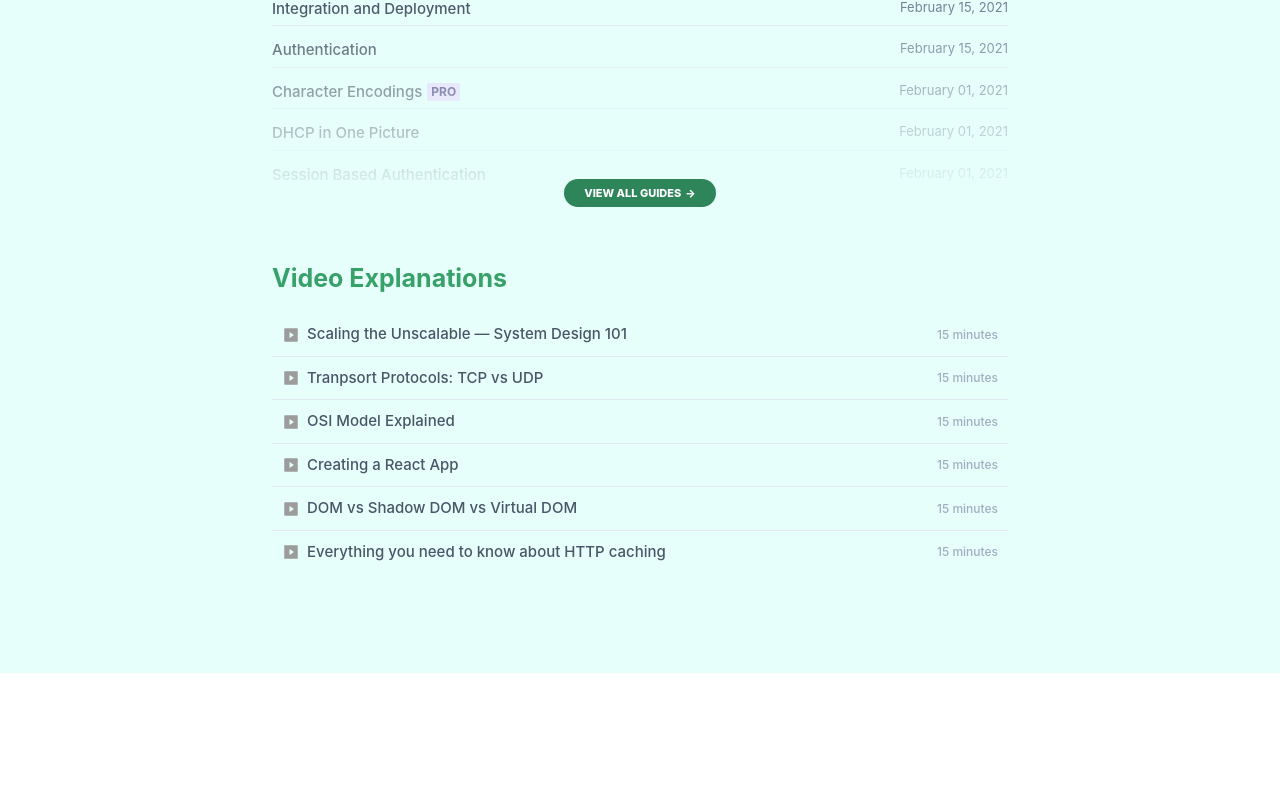
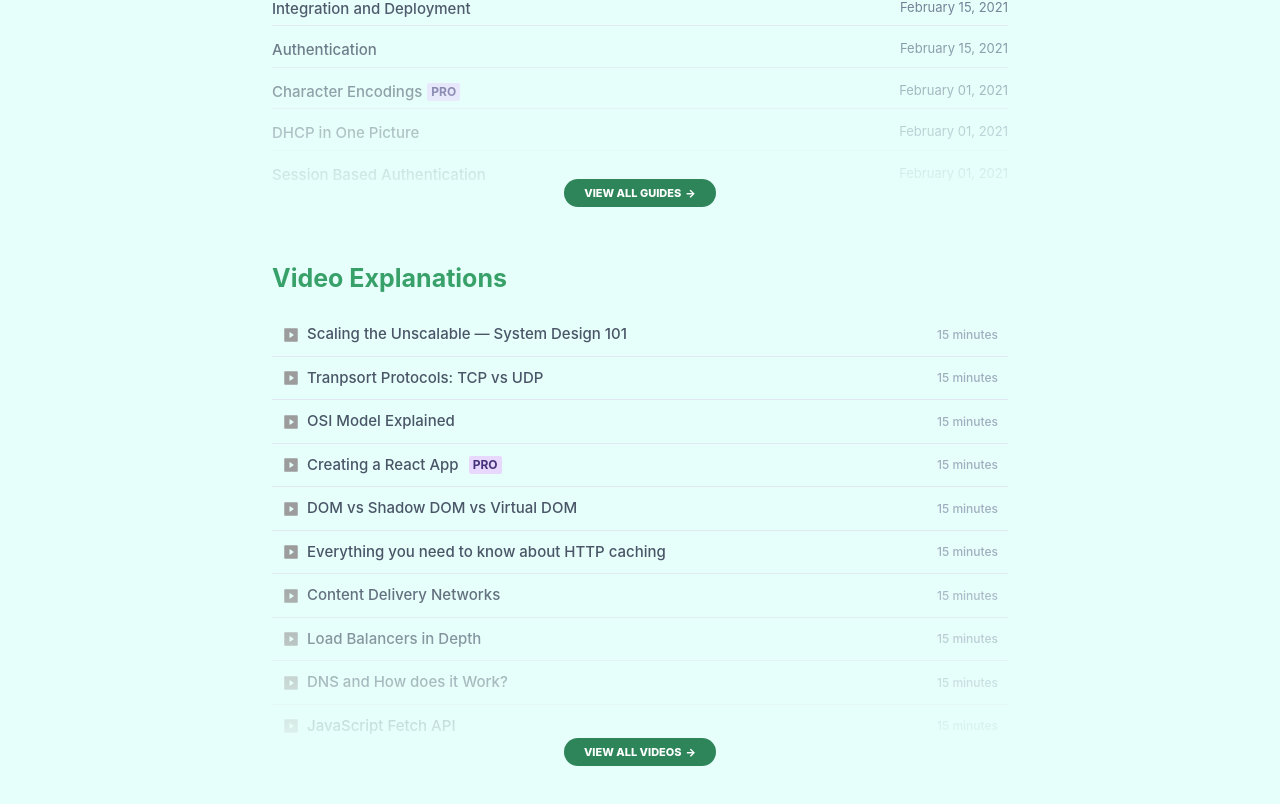
Before and after one commit to vecnazmaga/developer-mode, a Next.js app: page / in a window 1280 px wide. Shown: the part 806-1610 px from the top of the page. Before the commit the page ends 1479 px from the top, so only its background shows below. Built offline with nearby package versions, Linux system fonts and the light colour scheme.

Commit message:
Add videos section

```diff
--- a/pages/index.tsx
+++ b/pages/index.tsx
@@ -415,6 +415,7 @@ export default function Home() {
               <Flex alignItems='center' className='video-title' transition={'200ms'}>
                 <VideoIcon style={{ width: '18px', height: '18px', color: '#9c9c9c' }} />
                 <Text as='span' ml='7px'>Creating a React App</Text>
+                <Badge variant='subtle' colorScheme='purple' ml='10px'>Pro</Badge>
               </Flex>
               <Text as='span' fontWeight={500} color='gray.400' fontSize='12px' ml='10px'>15 minutes</Text>
             </Link>
@@ -462,6 +463,128 @@ export default function Home() {
               </Flex>
               <Text as='span' fontWeight={500} color='gray.400' fontSize='12px' ml='10px'>15 minutes</Text>
             </Link>
+            <Link
+              fontSize='15px'
+              p='10px'
+              d='flex'
+              fontWeight={500}
+              color='gray.600'
+              alignItems='center'
+              justifyContent={'space-between'}
+              _hover={{
+                textDecoration: 'none',
+                color: 'blue.400',
+                '& .video-title': {
+                  transform: 'translateX(10px)'
+                }
+              }}
+            >
+              <Flex alignItems='center' className='video-title' transition={'200ms'}>
+                <VideoIcon style={{ width: '18px', height: '18px', color: '#9c9c9c' }} />
+                <Text as='span' ml='7px'>Content Delivery Networks</Text>
+              </Flex>
+              <Text as='span' fontWeight={500} color='gray.400' fontSize='12px' ml='10px'>15 minutes</Text>
+            </Link>
+            <Link
+              fontSize='15px'
+              p='10px'
+              d='flex'
+              fontWeight={500}
+              color='gray.600'
+              alignItems='center'
+              justifyContent={'space-between'}
+              _hover={{
+                textDecoration: 'none',
+                color: 'blue.400',
+                '& .video-title': {
+                  transform: 'translateX(10px)'
+                }
+              }}
+            >
+              <Flex alignItems='center' className='video-title' transition={'200ms'}>
+                <VideoIcon style={{ width: '18px', height: '18px', color: '#9c9c9c' }} />
+                <Text as='span' ml='7px'>Load Balancers in Depth</Text>
+              </Flex>
+              <Text as='span' fontWeight={500} color='gray.400' fontSize='12px' ml='10px'>15 minutes</Text>
+            </Link>
+            <Link
+              fontSize='15px'
+              p='10px'
+              d='flex'
+              fontWeight={500}
+              color='gray.600'
+              alignItems='center'
+              justifyContent={'space-between'}
+              _hover={{
+                textDecoration: 'none',
+                color: 'blue.400',
+                '& .video-title': {
+                  transform: 'translateX(10px)'
+                }
+              }}
+            >
+              <Flex alignItems='center' className='video-title' transition={'200ms'}>
+                <VideoIcon style={{ width: '18px', height: '18px', color: '#9c9c9c' }} />
+                <Text as='span' ml='7px'>DNS and How does it Work?</Text>
+              </Flex>
+              <Text as='span' fontWeight={500} color='gray.400' fontSize='12px' ml='10px'>15 minutes</Text>
+            </Link>
+            <Link
+              fontSize='15px'
+              p='10px'
+              d='flex'
+              fontWeight={500}
+              color='gray.600'
+              alignItems='center'
+              justifyContent={'space-between'}
+              _hover={{
+                textDecoration: 'none',
+                color: 'blue.400',
+                '& .video-title': {
+                  transform: 'translateX(10px)'
+                }
+              }}
+            >
+              <Flex alignItems='center' className='video-title' transition={'200ms'}>
+                <VideoIcon style={{ width: '18px', height: '18px', color: '#9c9c9c' }} />
+                <Text as='span' ml='7px'>JavaScript Fetch API</Text>
+              </Flex>
+              <Text as='span' fontWeight={500} color='gray.400' fontSize='12px' ml='10px'>15 minutes</Text>
+            </Link>
+
+            <Box position='relative' textAlign='center' bottom='10px'>
+              <Box
+                opacity={1}
+                pointerEvents='none'
+                position='absolute'
+                bottom={0}
+                height='200px'
+                width='100%'
+                background='linear-gradient(180deg, transparent, #e6fffa)'
+              />
+
+              <Link
+                rounded='20px'
+                display='inline'
+                bg='green.600'
+                color='white'
+                p='7px 20px'
+                href={'#'}
+                fontWeight={800}
+                fontSize='11px'
+                textTransform='uppercase'
+                my='25px'
+                position='relative'
+                _hover={{
+                  textDecoration: 'none',
+                  '& .forward-arrow': {
+                    transform: 'translateX(3px)'
+                  }
+                }}>
+                View all Videos
+                <Text d='inline-block' as='span' transition='200ms' ml='4px' className='forward-arrow'>&rarr;</Text>
+              </Link>
+            </Box>
           </VStack>
         </Container>
       </Box>
```
